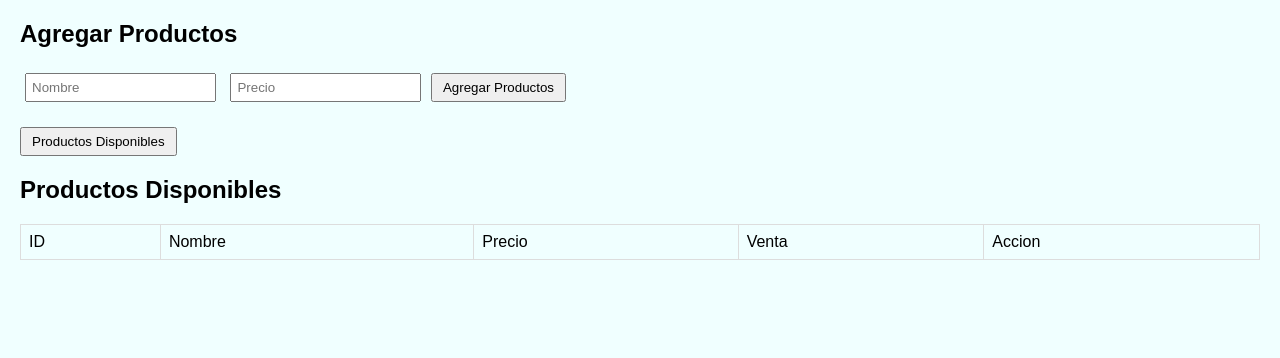
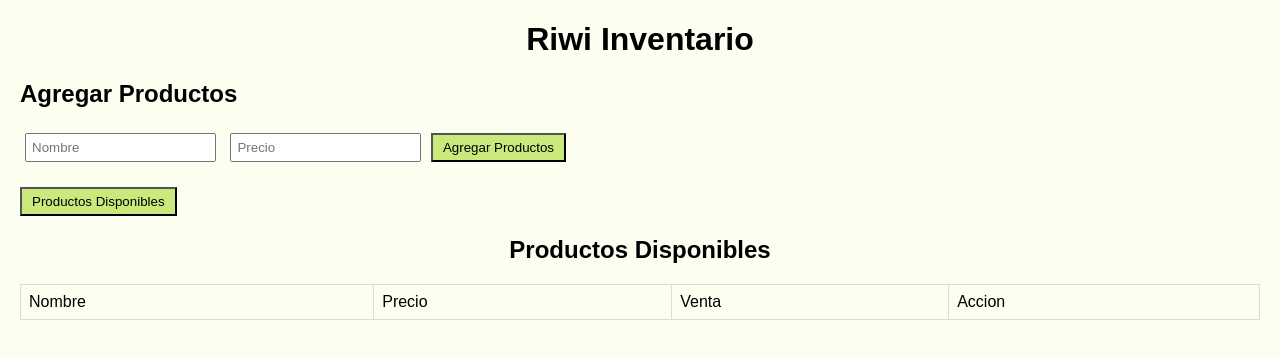
Before and after one commit to fabianbele2605/taller-3-JS, a plain HTML site: page index.html in a window 1280 px wide. Drawn offline with Linux system fonts and the light colour scheme; no server answers.

Commit message:
ya quedo listo

```diff
--- a/gestion_apis.js
+++ b/gestion_apis.js
@@ -106,7 +106,7 @@ function cancelarUpdate() {
     document.getElementById('update-error').textContent = '';
 }
 
-// funcion de obtener los productos
+// funcion de obtener los productos disponibles
 
 async function obtenerProductosDisponibles() {
     try {
@@ -123,7 +123,7 @@ async function obtenerProductosDisponibles() {
         productosDisponibles.forEach(producto => {
             const row = document.createElement('tr');
             row.innerHTML = `
-                <td>${producto.id}</td>
+
                 <td>${producto.nombre}</td>
                 <td>${producto.precio}</td>
                 <td>${producto.venta?'Vendido':'Disponible'}</td>
--- a/index.html
+++ b/index.html
@@ -8,6 +8,9 @@
 
     </head>
     <body>
+
+        <h1>Riwi Inventario</h1>
+
         <div class="form-container">
             <h2>Agregar Productos</h2>
             <div id="form-error" class="error"></div>
@@ -30,11 +33,11 @@
             <button onclick="obtenerProductosDisponibles()">Productos Disponibles</button>
         </div>
 
-        <h2>Productos Disponibles</h2>
+        <h2 class="pro-dis">Productos Disponibles</h2>
         <table id="productos-table">
             <thead>
                 <tr>
-                    <td>ID</td>
+
                     <td>Nombre</td>
                     <td>Precio</td>
                     <td>Venta</td>
--- a/stylos.css
+++ b/stylos.css
@@ -1,5 +1,5 @@
 body {
-    background-color: azure;
+    background-color: rgb(252, 255, 240);
     font-family: Arial, sans-serif;
     margin: 20px;
 }
@@ -39,6 +39,13 @@ th {
 button {
     margin-right: 5px;
     padding: 5px 10px;
+    background-color: rgb(201, 233, 125);
+
+}
+
+button:hover {
+    color: red;
+    background-color: black;
 }
 
 header {
@@ -72,3 +79,13 @@ nav {
     width: 150px;
     height: auto;
 }
+
+h1 {
+    display: flex;
+    justify-content: center;
+}
+
+.pro-dis {
+    display: flex;
+    justify-content: center;
+}
```
Also changed, not shown: db.json (+8 -5 lines), 1 other file.
